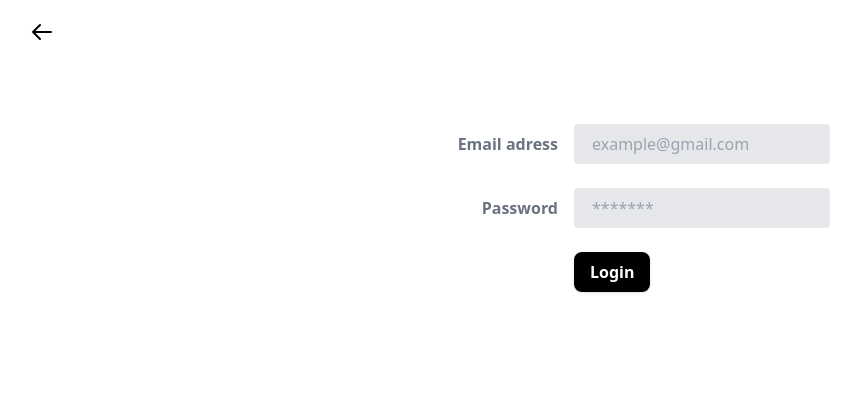
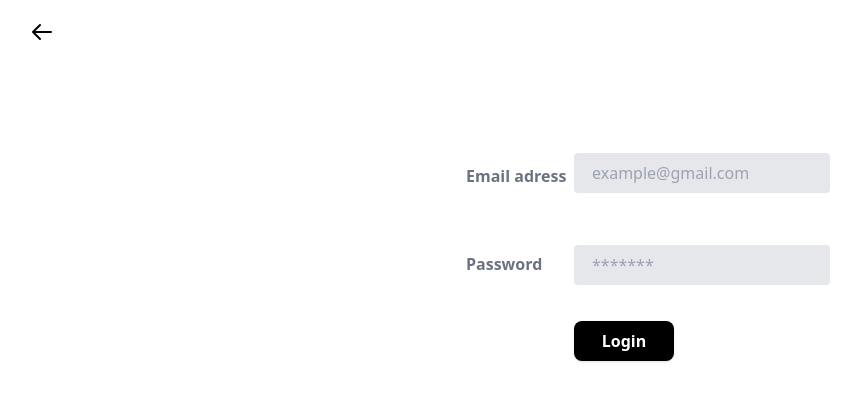
Before and after one commit to George-Olufemi/customer-management-system, a React (Create React App) app: page /login in a window 1280 px wide. Shown: the top 400 px of the page, without its empty margins (2-863 px from the left). Built offline with nearby package versions, Linux system fonts and the light colour scheme.

Commit message:
Modified the Login and Signup Form Layout

```diff
--- a/src/Login.jsx
+++ b/src/Login.jsx
@@ -17,23 +17,23 @@ function Login() {
         </div>
         <div className='flex justify-center items-center mt-20 px-10 md:px-0'>
         <form  class="w-full max-w-sm">
-            <div class="md:flex md:items-center mb-6">
+            <div class="md:flex md:items-center ">
                 <div class="md:w-1/3">
-                <label class="block text-gray-500 font-bold md:text-right mb-1 md:mb-0 pr-4" for="inline-full-name">
+                <label class="block text-gray-500 font-bold mb-1 pr-4" for="inline-full-name">
                     Email adress
                 </label>
                 </div>
-                <div class="md:w-2/3">
+                <div class="md:w-2/3 pt-5">
                 <input class="bg-gray-200 appearance-none border-2 border-gray-200 rounded w-full py-2 px-4 text-gray-700 leading-tight focus:outline-none focus:bg-white focus:border-black" id="inline-full-name" type="text" placeholder="example@gmail.com" />
                 </div>
             </div>
-            <div class="md:flex md:items-center mb-6">
+            <div class="md:flex md:items-center pb-6">
                 <div class="md:w-1/3">
-                <label class="block text-gray-500 font-bold md:text-right mb-1 md:mb-0 pr-4" for="inline-password">
+                <label class="block text-gray-500 font-bold pr-4" for="inline-password">
                     Password
                 </label>
                 </div>
-                <div class="md:w-2/3">
+                <div class="md:w-2/3 pt-5">
                 <input class="bg-gray-200 appearance-none border-2 border-gray-200 rounded w-full py-2 px-4 text-gray-700 leading-tight focus:outline-none focus:bg-white focus:border-black" id="inline-password" type="password" placeholder="*******" />
                 </div>
             </div>
--- a/src/Product.jsx
+++ b/src/Product.jsx
@@ -58,9 +58,11 @@ function Product() {
           </div>
         </Slide>
         <Slide left>
-          <div className='absolute right-36 top-16'>
+        <Link to="/post">
+          <div className='absolute right-36 top-12'>
             <button className="bg-green-500 text-white py-2 px-4 font-semibold rounded-lg tracking-wider hover:bg-green-600 hover:scale-110 transition-all">Add New</button>
           </div>
+        </Link>
         </Slide>
           <Slide left>
           <div className='App md:pt-20'>
--- a/src/SignUp.jsx
+++ b/src/SignUp.jsx
@@ -16,23 +16,23 @@ function SignUp() {
             </div>
             <div className='flex justify-center items-center mt-20 px-10 md:px-0'>
             <form class="w-full max-w-sm">
-                <div class="md:flex md:items-center mb-6">
+                <div class="md:flex md:items-center">
                     <div class="md:w-1/3">
-                    <label class="block text-gray-500 font-bold md:text-right mb-1 md:mb-0 pr-4" for="inline-full-name">
+                    <label class="block text-gray-500 font-bold pr-4" for="inline-full-name">
                         Email adress
                     </label>
                     </div>
-                    <div class="md:w-2/3">
+                    <div class="md:w-2/3 pt-5">
                     <input class="bg-gray-200 appearance-none border-2 border-gray-200 rounded w-full py-2 px-4 text-gray-700 leading-tight focus:outline-none focus:bg-white focus:border-black" id="inline-full-name" type="text" placeholder="example@gmail.com" />
                     </div>
                 </div>
                 <div class="md:flex md:items-center mb-6">
                     <div class="md:w-1/3">
-                    <label class="block text-gray-500 font-bold md:text-right mb-1 md:mb-0 pr-4" for="inline-password">
+                    <label class="block text-gray-500 font-bold pr-4" for="inline-password">
                         Password
                     </label>
                     </div>
-                    <div class="md:w-2/3">
+                    <div class="md:w-2/3 pt-5">
                     <input class="bg-gray-200 appearance-none border-2 border-gray-200 rounded w-full py-2 px-4 text-gray-700 leading-tight focus:outline-none focus:bg-white focus:border-black" id="inline-password" type="password" placeholder="*******" />
                     </div>
                 </div>
--- a/src/components/AnimatedRoutes.js
+++ b/src/components/AnimatedRoutes.js
@@ -9,6 +9,7 @@ import { AnimatePresence } from 'framer-motion';
 import Product from '../Product';
 import Client from '../Client';
 import Team from '../Team';
+import Post from '../Post';
 
 function AnimatedRoutes() {
     const location = useLocation();
@@ -22,6 +23,7 @@ function AnimatedRoutes() {
             <Route path="/product" element={<Product />} />
             <Route path="/client" element={<Client />} />
             <Route path="/team" element={<Team />} />
+            <Route path="/post" element={<Post />} />
             <Route path="*" element={<NoMatch />} />
         </Routes>
     </AnimatePresence>
```
Also changed, not shown: src/Post.js (+7 -11 lines), src/post.css (indentation only).
